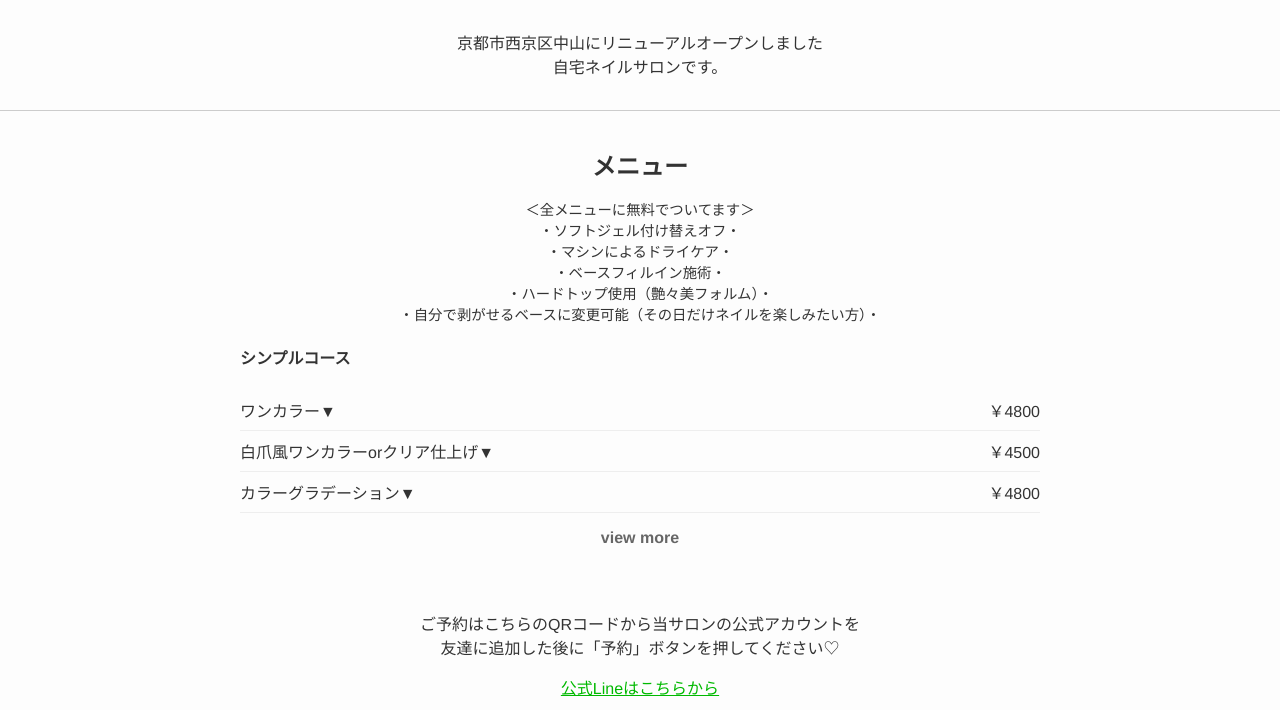
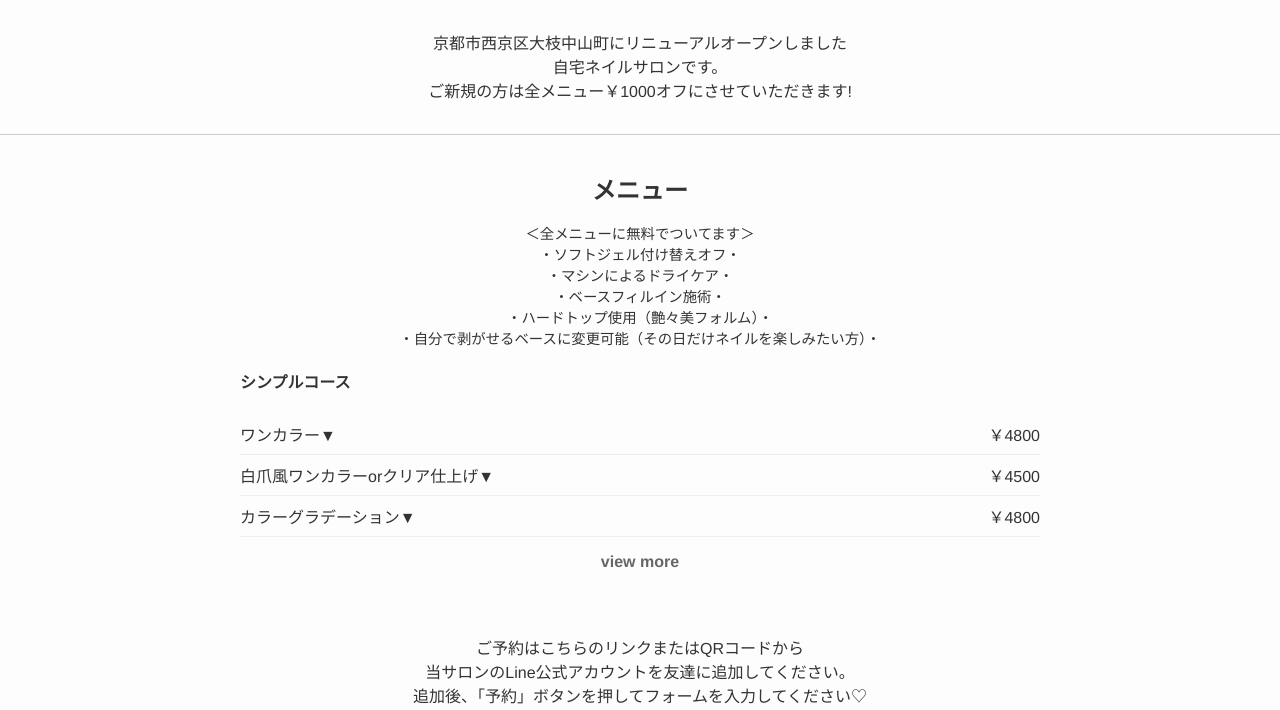
Before and after one commit to RKaibutsu/cream, a plain HTML site: page index.html in a window 1280 px wide. Shown: the part 962-1672 px from the top of the page. Drawn offline with Linux system fonts and the light colour scheme.

Commit message:
誤字修正

```diff
--- a/index.html
+++ b/index.html
@@ -12,8 +12,9 @@
 </header>
 
 <div class="intro">
-    京都市西京区中山にリニューアルオープンしました<br />
-    自宅ネイルサロンです。
+    京都市西京区大枝中山町にリニューアルオープンしました<br />
+    自宅ネイルサロンです。<br />
+    ご新規の方は全メニュー￥1000オフにさせていただきます!
 </div>
 
 <section class="menu-section">
@@ -98,7 +99,7 @@
                 爪先にハートのホログラム10本 or 小さめのストーン10本<br>
                 <br>
                 ハートのホログラムは12色<br>
-                シルバーストーン<br>
+                シルバーストーンのみ<br>
                 <br>
                 サンプルご用意してます♡<br>
                 ベースカラーは150色以上からお選びいただけます<br>
@@ -514,8 +515,9 @@
 
 <section class="reservation">
     <p>
-        ご予約はこちらのQRコードから当サロンの公式アカウントを<br />
-        友達に追加した後に「予約」ボタンを押してください♡
+        ご予約はこちらのリンクまたはQRコードから<br />
+        当サロンのLine公式アカウントを友達に追加してください。<br />
+        追加後、「予約」ボタンを押してフォームを入力してください♡
     </p>
     <p>
         <a href="https://lin.ee/iwGHfFK">公式Lineはこちらから</a>
```
